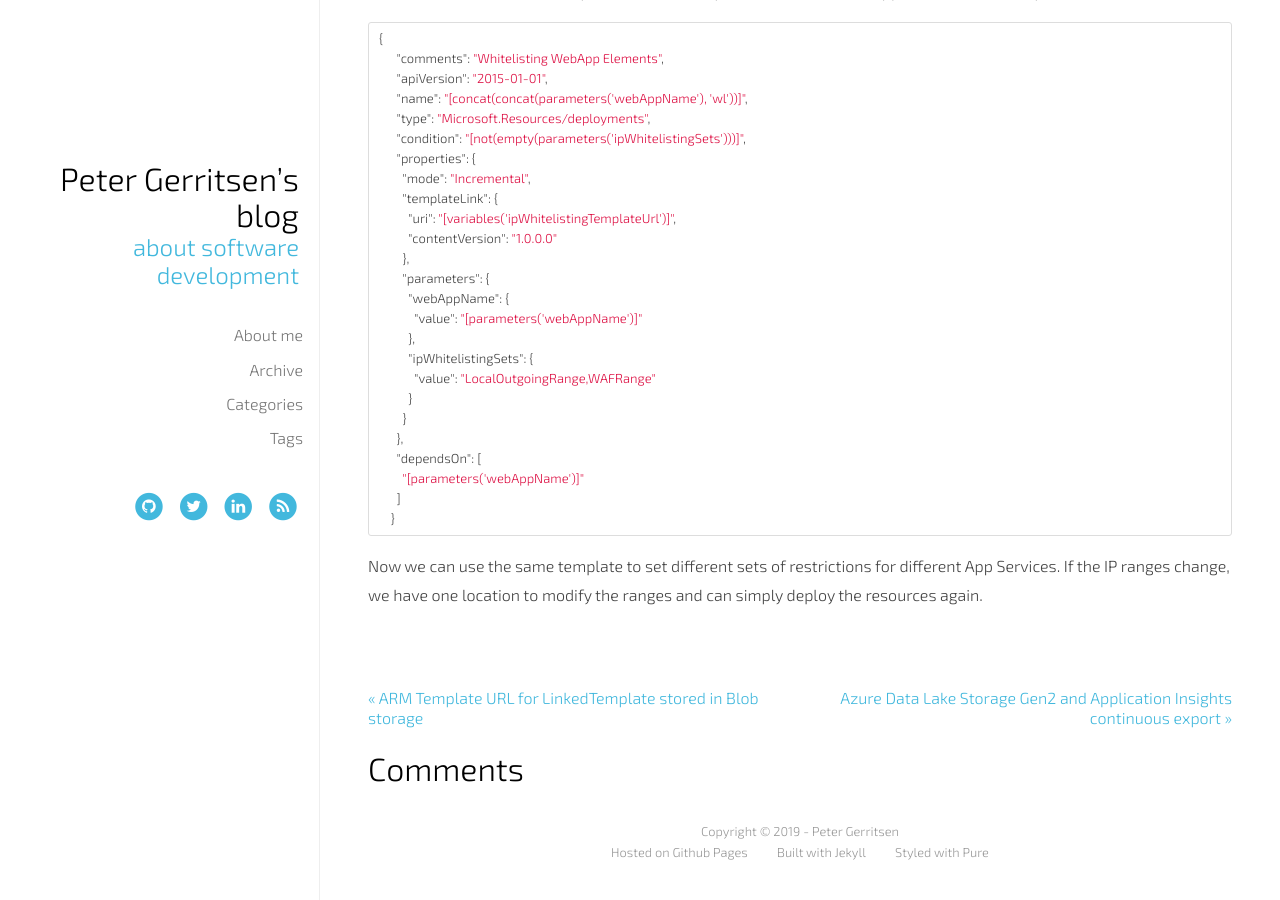
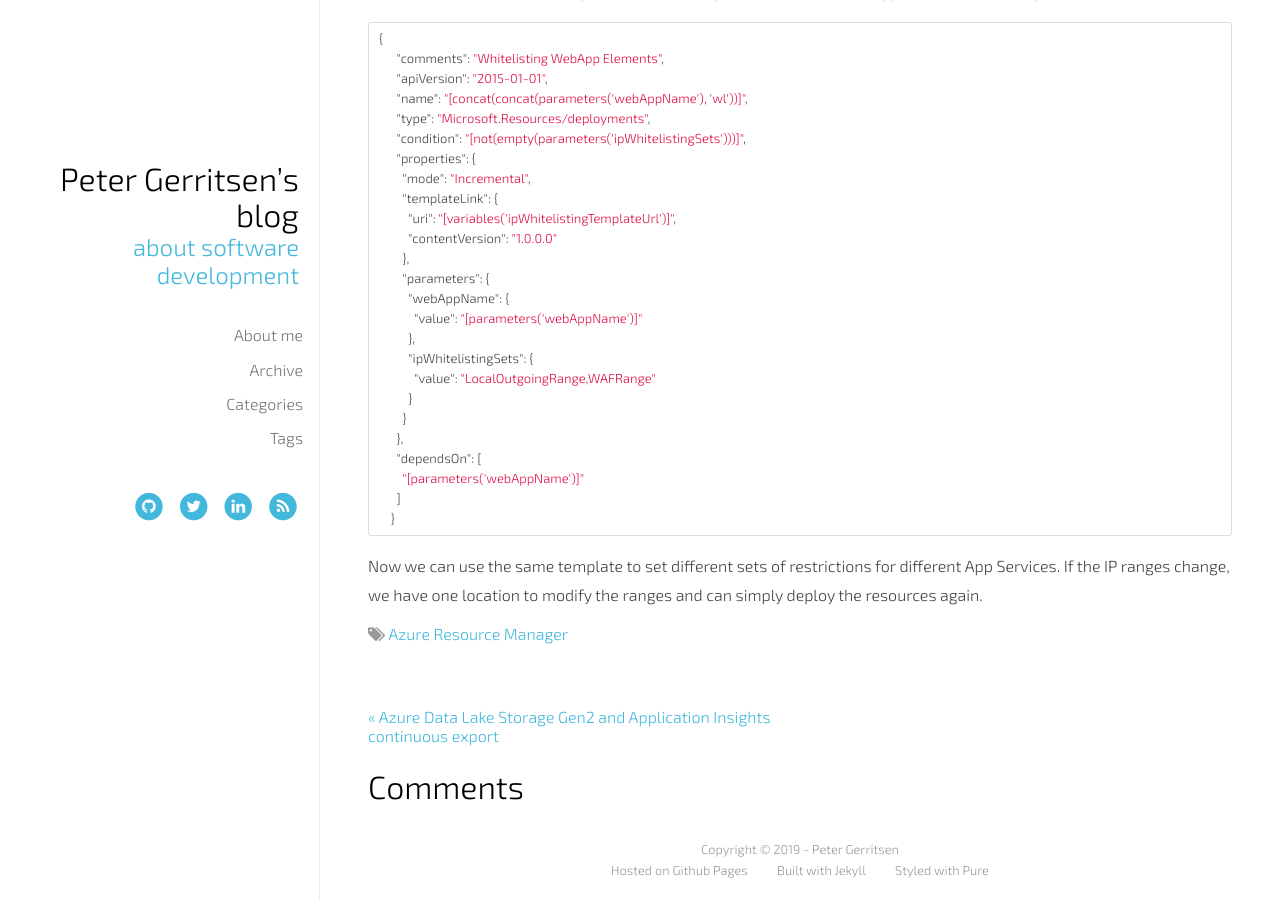
Before and after one commit to petergerritsen/blog.petergerritsen.nl, a Jekyll site: the page built from _posts/2018-12-10-use-arm-template-as-function-in-other-templates.md, in a window 1280 px wide and 900 px high, scrolled down 1982 px. Built offline with Jekyll 4.4.1, drawn with Linux system fonts in a browser that asks for light colours; nearby versions of some CDN libraries; some web fonts are replaced; comment, search, counter and statistics services are not loaded; some of the changed text lies outside the part shown.

Commit message:
Update from Forestry.io - Updated use-arm-template-as-function-in-other-templates.md

```diff
--- a/_posts/2018-12-10-use-arm-template-as-function-in-other-templates.md
+++ b/_posts/2018-12-10-use-arm-template-as-function-in-other-templates.md
@@ -3,10 +3,11 @@ title: 'ARM: Create a generic IP whitelisting template'
 layout: post
 comments: true
 author: Peter
-date: 2018-12-10 11:59:07 +0000
+date: 2019-01-28 11:59:07 +0000
 slug: ''
 wordpress_id: ''
-tags: []
+tags:
+- Azure Resource Manager
 categories: []
 
 ---
```
